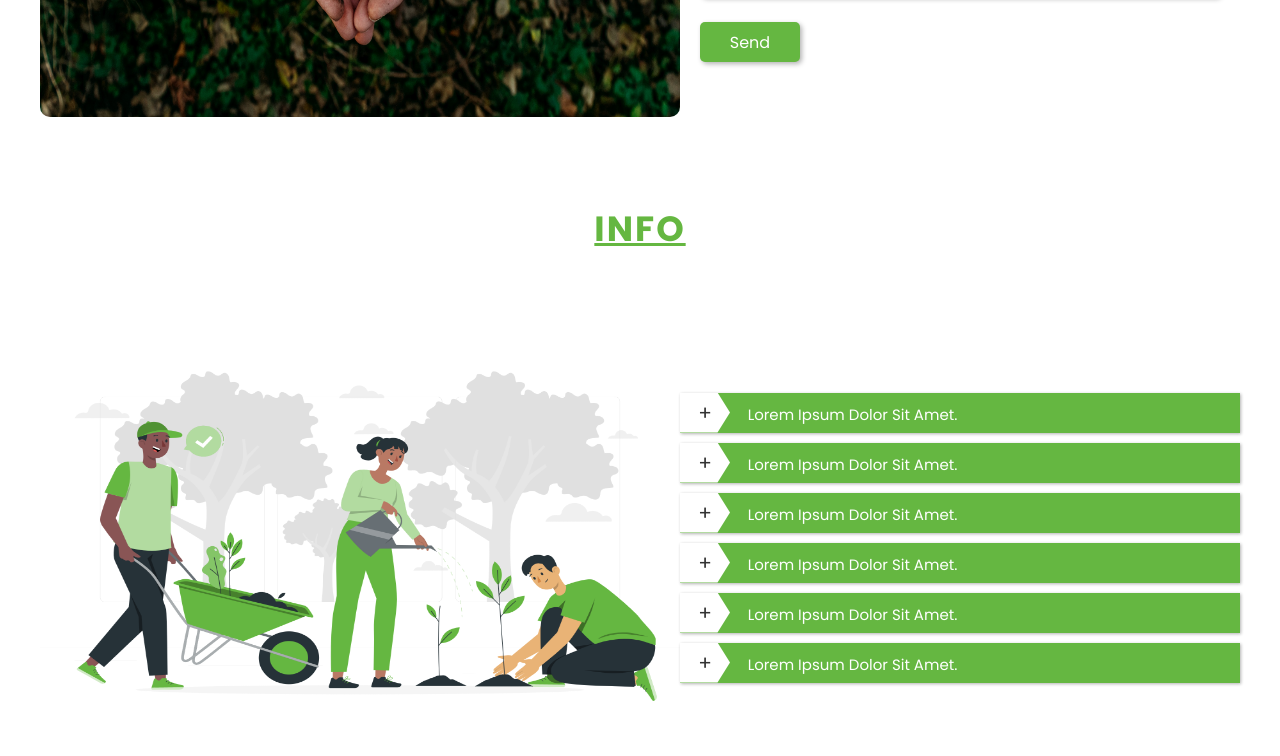
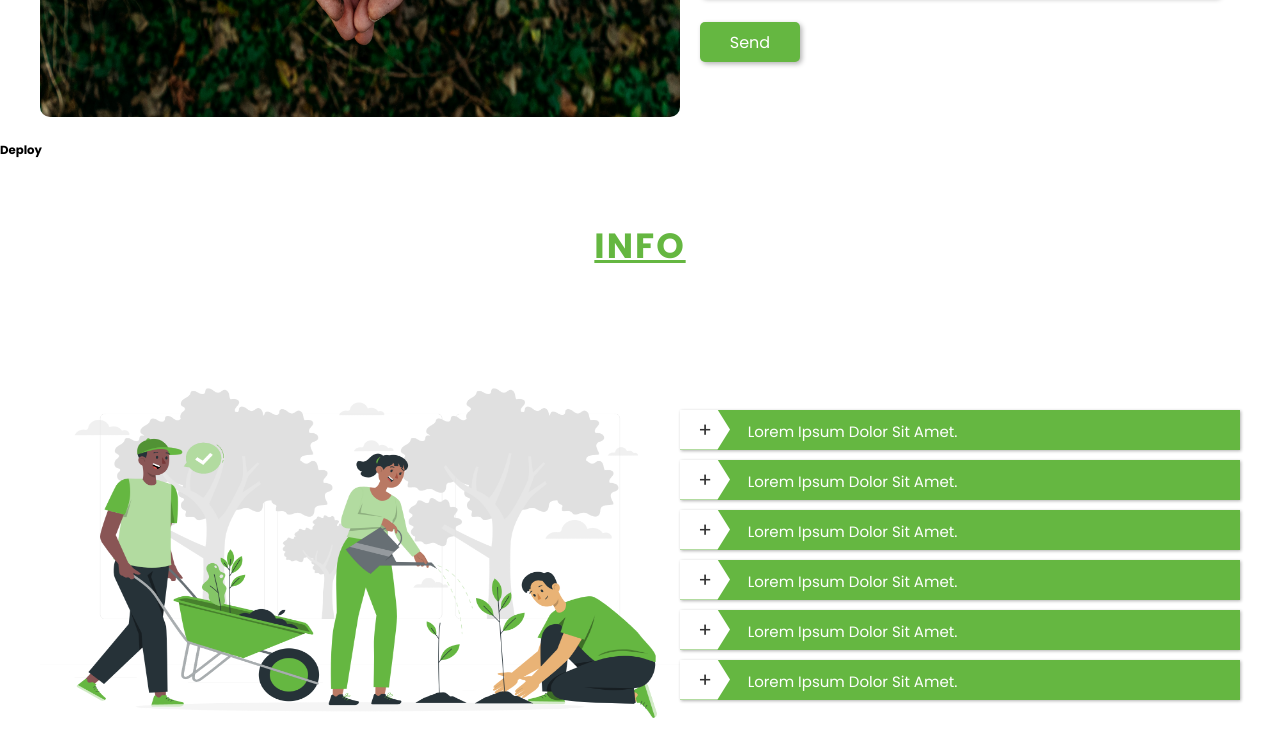
Before and after one commit to treeguardians98939/Tree, a plain HTML site: page index.html in a window 1280 px wide. Shown: the part 5313-6069 px from the top of the page. Drawn offline with nearby package versions, Linux system fonts and the light colour scheme; files that its build step writes are made by us from their sources; files whose address does not match are found by name.

Commit message:
Update index.html

```diff
--- a/index.html
+++ b/index.html
@@ -312,7 +312,7 @@
 
 
     <!-- form section end  -->
-
+<h3> deploy </h3>
     <!-- faq section start  -->
 
     <section id="faq" class="faq">
```
